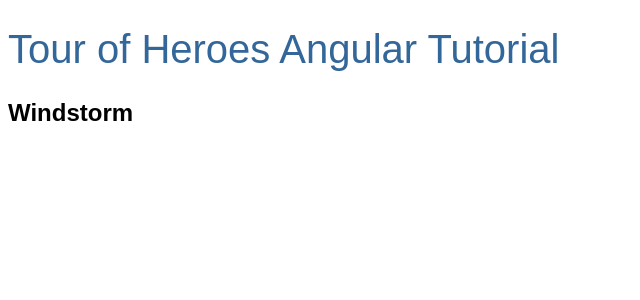
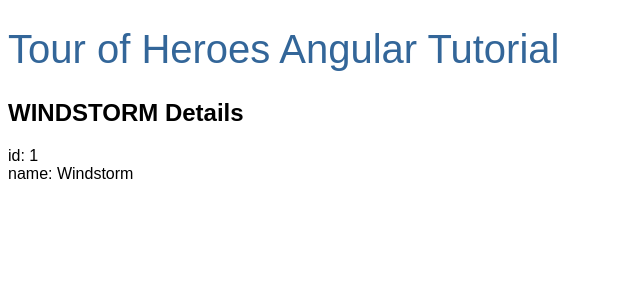
Before and after one commit to kelseyroy/tour-of-heroes-angular-tutorial, an Angular app: page /heroes in a window 1280 px wide. Shown: the top 300 px of the page, without its empty margins (0-640 px from the left). Built offline with nearby package versions, Linux system fonts and the light colour scheme.

Commit message:
Adds Hero Object

```diff
--- /dev/null
+++ b/src/app/hero.ts
@@ -0,0 +1,4 @@
+export interface Hero {
+    id: number;
+    name: string;
+}
--- a/src/app/heroes/heroes.component.html
+++ b/src/app/heroes/heroes.component.html
@@ -1 +1,3 @@
-<h2 id="hero">{{hero}}</h2>
+<h2 id="hero">{{hero.name | uppercase}} Details</h2>
+<div id="id"><span>id: </span>{{hero.id}}</div>
+<div id="name"><span>name: </span>{{hero.name}}</div>
--- a/src/app/heroes/heroes.component.ts
+++ b/src/app/heroes/heroes.component.ts
@@ -1,4 +1,5 @@
 import { Component } from '@angular/core';
+import { Hero } from '../hero';
 
 @Component({
   selector: 'app-heroes',
@@ -6,5 +7,8 @@
   styleUrls: ['./heroes.component.sass']
 })
 export class HeroesComponent {
-  hero = 'Windstorm';
+  hero: Hero = {
+    id: 1,
+    name: 'Windstorm'
+  };
 }
```
Also changed, not shown: 1 other file (tests, documents, lock files or other folders).
